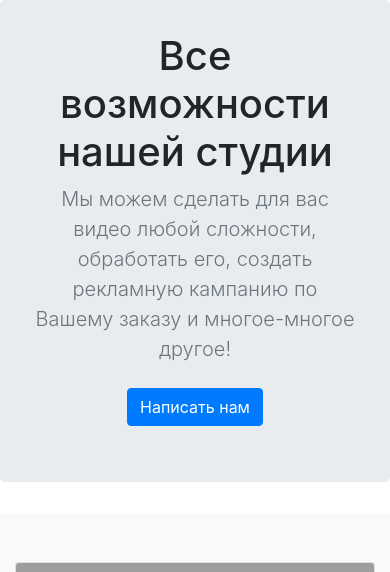
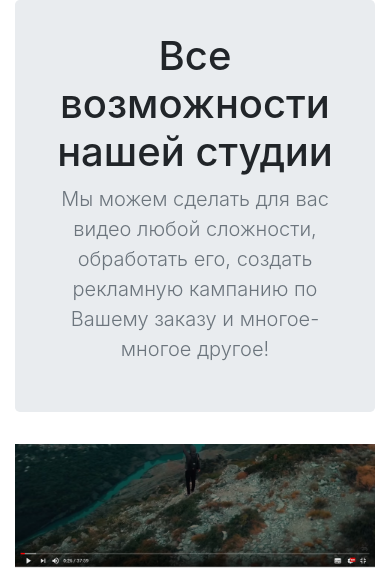
Before and after one commit to Clarxxon/php_dpo, a PHP site: page /exit.php in a window 390 px wide. Shown: the part 56-628 px from the top of the page. Run offline with PHP 8.4, Linux system fonts and the light colour scheme; some libraries are stand-ins or nearby versions; grey boxes are pictures that could not be loaded.

Commit message:
главная страница + о нас

```diff
--- a/header.php
+++ b/header.php
@@ -38,9 +38,7 @@
 						<li class="nav-item">
 							<a class="nav-link" href="about.php">О компании</a>
 						</li>
-						<li class="nav-item">
-							<a class="nav-link" href="contacts.php">Контакты</a>
-						</li>
+
 						<?if(isset($_SESSION['email_user'])){?>
 
 							<div class="dropdown">
--- a/index.php
+++ b/index.php
@@ -1,94 +1,60 @@
 <? include ('header.php');?>
+<style>
+.carousel-item  {
+  width:100%;
+  height:460px;
+}
+.carousel-item .img-fluid {
+  width: 100%;
+    height: auto;
+    position: absolute;
+    top: -80px;
+}
 
+</style>
 <div class="container-fluid">
-
-</div>
-
 <section class="jumbotron text-center">
         <div class="container">
           <h1 class="jumbotron-heading">Все возможности нашей студии</h1>
           <p class="lead text-muted">Мы можем сделать для вас видео любой сложности, обработать его, создать рекламную кампанию по Вашему заказу и многое-многое другое!</p>
-          <p>
-            <a href="#" class="btn btn-primary my-2">Написать нам</a>
-          </p>
         </div>
       </section>
 
-      <div class="album py-5 bg-light">
-        <div class="container">
-
-          <div class="row">
-            <div class="col-md-4">
-
-              <div class="card mb-4 box-shadow">
-                <img class="card-img-top" style="height: 225px; width: 100%; display: block;" src="http://uks-km.ru/wp-content/uploads/2014/01/cabletv.jpg" data-holder-rendered="true">
-                <div class="card-body">
-                  <p class="card-text">Список каналов</p>
-                  <div class="d-flex justify-content-between align-items-center">
-                    <div class="btn-group">
-                      <button type="button" class="btn btn-sm btn-outline-secondary">View</button>
-                      <button type="button" class="btn btn-sm btn-outline-secondary">Edit</button>
-                    </div>
-
-                  </div>
-                </div>
-              </div>
-            </div>
-
-            <div class="col-md-4">
-
-              <div class="card mb-4 box-shadow">
-                <img class="card-img-top" style="height: 225px; width: 100%; display: block;" src="http://wttt.ru/images/203.jpg" data-holder-rendered="true">
-                <div class="card-body">
-                  <p class="card-text">Возможность узнать о нашей компании и о том, какую работу мы проделываем для Вас.</p>
-                  <div class="d-flex justify-content-between align-items-center">
-                    <div class="btn-group">
-                      <button type="button" class="btn btn-sm btn-outline-secondary">View</button>
-                      <button type="button" class="btn btn-sm btn-outline-secondary">Edit</button>
-                    </div>
-
-                  </div>
-                </div>
-              </div>
-            </div>
-
-            <div class="col-md-4">
-
-              <div class="card mb-4 box-shadow">
-                <img class="card-img-top" style="height: 225px; width: 100%; display: block;" src="http://www.inci.ru/assets/images/pagestatic/kontaktiy-tehnoshtuchki.jpg" data-holder-rendered="true">
-                <div class="card-body">
-                  <p class="card-text">У вас есть возможность узнать наше месторасположение, номера телефонов, электронной почты, а так же возможность получить от нас звонок за наш счет.</p>
-                  <div class="d-flex justify-content-between align-items-center">
-                    <div class="btn-group">
-                      <button type="button" class="btn btn-sm btn-outline-secondary">View</button>
-                      <button type="button" class="btn btn-sm btn-outline-secondary">Edit</button>
-                    </div>
-
-                  </div>
-                </div>
-              </div>
-            </div>
+     <div id="carouselExampleControls" class="carousel slide" data-ride="carousel">
+      <div class="carousel-inner">
+        <div class="carousel-item active">
+          <div class="carousel-caption d-none d-md-block">
+            <h1>Сотрудничество с русскими блогерами</h1>
+            <p>мы сотрудничаем со всеми известными русскими блогерами!</p>
+          </div>
+          <img class="d-block img-fluid" src="1.png" alt="First slide">
+        </div>
+        <div class="carousel-item">
+        <div class="carousel-caption d-none d-md-block">
+            <h1>Сотрудничество с зарубежными блогерами</h1>
+            <p>мы сотрудничаем со всеми известными зарубежными блогерами!</p>
+          </div>
+          <img class="d-block img-fluid" src="2.jpg" alt="Second slide">
+        </div>
+        <div class="carousel-item">
+        <div class="carousel-caption d-none d-md-block">
+            <h1>Професиональная команда</h1>
+            <p>Наша команда располагает профессионаьным оборудованием и программным обеспечением. Но, самое важное, большим опытом!</p>
+          </div>
+          <img class="d-block img-fluid" src="3.jpg" alt="Third slide">
+        </div>
+      </div>
+      <a class="carousel-control-prev" href="#carouselExampleControls" role="button" data-slide="prev">
+        <span class="carousel-control-prev-icon" aria-hidden="true"></span>
+        <span class="sr-only">Previous</span>
+      </a>
+      <a class="carousel-control-next" href="#carouselExampleControls" role="button" data-slide="next">
+        <span class="carousel-control-next-icon" aria-hidden="true"></span>
+        <span class="sr-only">Next</span>
+      </a>
+    </div>
+</div>
 
 
-            <div class="col-md-4">
-
-              <div class="card mb-4 box-shadow">
-                <img class="card-img-top" style="height: 225px; width: 100%; display: block;" src="https://www.fire-service.ru/img/off/price.jpg" data-holder-rendered="true">
-                <div class="card-body">
-                  <p class="card-text">А также Вы можете ознакомиться со стоимостью наших услуг.</p>
-                  <div class="d-flex justify-content-between align-items-center">
-                    <div class="btn-group">
-                      <button type="button" class="btn btn-sm btn-outline-secondary">View</button>
-                      <button type="button" class="btn btn-sm btn-outline-secondary">Edit</button>
-                    </div>
-
-                  </div>
-                </div>
-              </div>
-            </div>
-
-          </div>
-        </div>
-      </div>
 
 <? include ('footer.php')?>
--- a/partners.php
+++ b/partners.php
@@ -19,8 +19,7 @@ include('/database/connection.php');
                         <d class="card-body">
                         <h5 class="card-title"><?=$row['partner_name'];?></h5>
                         <p class="card-text"><?=$row['partner_info'];?></p>
-                        <p class="card-text"><small class="text-muted">Last updated 3 mins ago</small></p>
-                    </d iv>
+                    </div>
 
 
                 <?}?>
```
Also changed, not shown: about.php (added, +77 -0 lines), 1.png (added), 2.jpg (added), 3.jpg (added).
